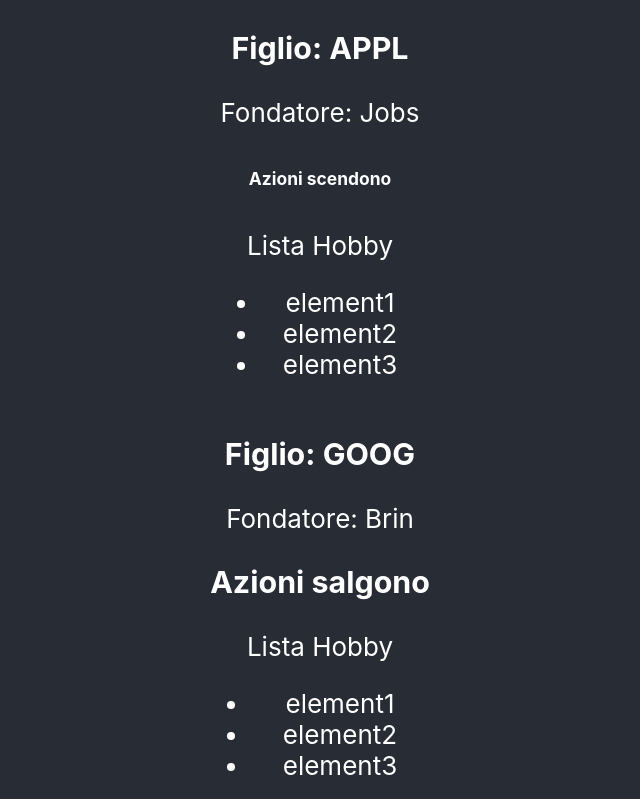
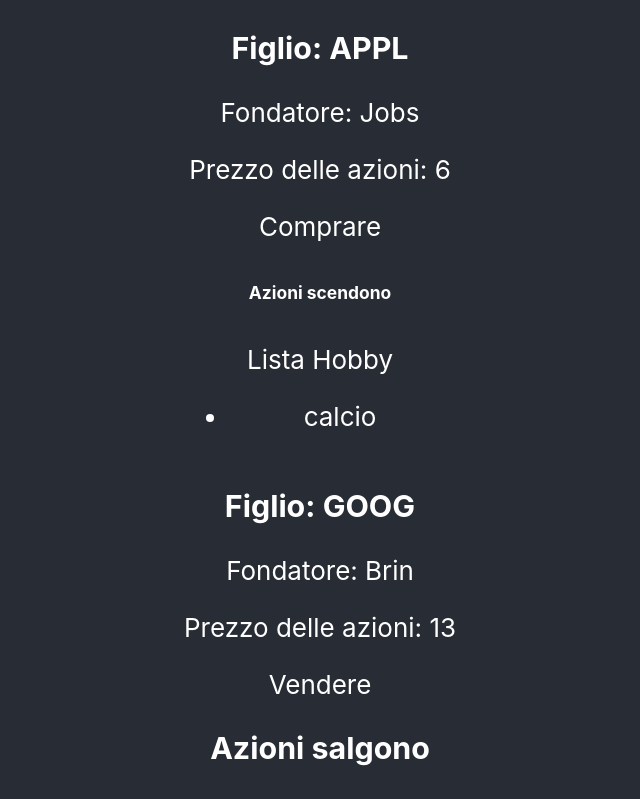
Before and after one commit to AntonioVirgone/react-nasdaq, a React (Create React App) app: page / in a window 1280 px wide. Shown: the top 799 px of the page, without its empty margins (320-960 px from the left). Built offline with nearby package versions, Linux system fonts and the light colour scheme.

Commit message:
add property with state

```diff
--- a/src/App.js
+++ b/src/App.js
@@ -3,15 +3,15 @@ import Stock from './Stock';
 
 function App() {
   const stockList = [
-    {name: 'appl', founder: 'Jobs', corporateCapital: 10000000},
-    {name: 'GOOG', founder: 'Brin', corporateCapital: 50000000},
-    {name: 'AMZN', founder: 'Bezos', corporateCapital: 9000000}
+    {name: 'appl', founder: 'Jobs', corporateCapital: 10000000, price: 5},
+    {name: 'GOOG', founder: 'Brin', corporateCapital: 50000000, price: 12},
+    {name: 'AMZN', founder: 'Bezos', corporateCapital: 9000000, price: 10}
   ]
 
   return (
     <div className="App">
       <header className="App-header">
-        { stockList.map(item => <Stock name={item.name.toUpperCase()} founder={item.founder} corporateCapital={item.corporateCapital} age={30} /> ) }
+        { stockList.map(item => <Stock name={item.name.toUpperCase()} founder={item.founder} corporateCapital={item.corporateCapital} age={30} price={item.price} /> ) }
       </header>
     </div>
   );
--- a/src/RigaHobby.js
+++ b/src/RigaHobby.js
@@ -1,5 +1,4 @@
 import React from 'react'
-
 const RigaHobby = (props) => {
     return (
       <React.Fragment>
--- a/src/Stock.js
+++ b/src/Stock.js
@@ -1,13 +1,30 @@
 import React, { Component } from 'react';
 import RigaHobby from './RigaHobby';
+import hobbyList from './listahobby'
 
 class Stock extends Component {
     constructor(props) {
         super(props)
 
-        this.hobby = ['element1','element2','element3'];
+        this.state = { price: this.props.price, hobby: [], counter: 0 };
+
+        setInterval(() => {
+            this.updateState();
+        }, 3000);
     }
 
+    updateState = () => {
+        this.setState((state, props) => ({
+            price: state.price + 1,
+        }));
+
+        if (hobbyList[this.state.counter]) {
+            this.setState((state, props) => ({
+                hobby: [...state.hobby, hobbyList[state.counter]],
+                counter: state.counter + 1
+            }));
+        }
+    }
 
     render() {
         const { name, founder } = this.props;
@@ -15,10 +32,11 @@ class Stock extends Component {
             <div>
                 <h3>Figlio: {name}</h3>
                 <p>Fondatore: {founder}</p>
+                <p>Prezzo delle azioni: {this.state.price}</p>
+                { this.state.price >= 10 ? <p>Vendere</p> : <p>Comprare</p>}
                 { this.props.corporateCapital >= 15000000 ? <h3>Azioni salgono</h3> : <h6>Azioni scendono</h6> }
                 <p>Lista Hobby</p>
-        <ul>{ this.hobby.map(item => <RigaHobby item={item} />)}</ul>
-
+                <ul>{ this.state.hobby.map(item => <RigaHobby item={item} />)}</ul>
             </div>
         )
     }
--- /dev/null
+++ b/src/listahobby.js
@@ -0,0 +1,2 @@
+const hobbyList = ['calcio', 'tennis', 'baseball', 'football', 'sci', 'basket']
+export default hobbyList;
```
Also changed, not shown: src/StockFiglio.js (added, +20 -0 lines). Lines whose indentation alone changed are shown as unchanged.
